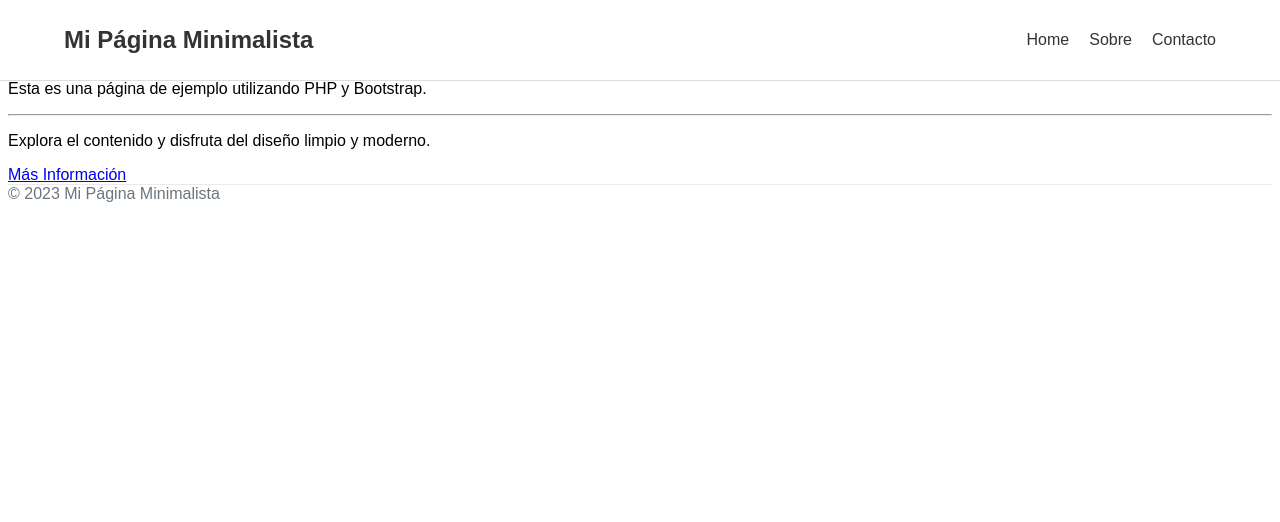
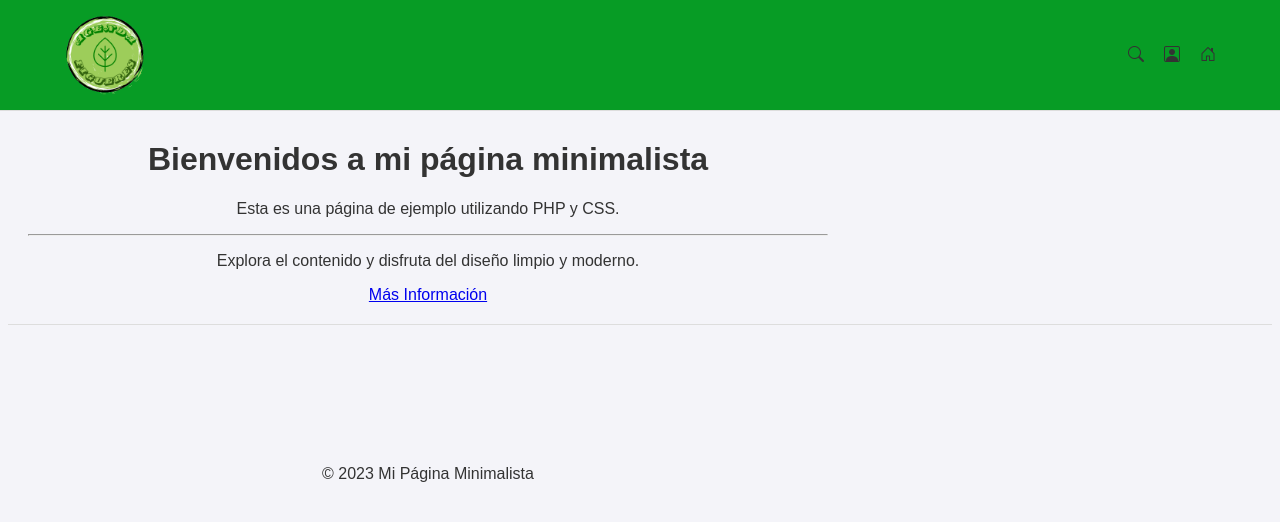
Before and after one commit to amoncabudo/agendafgres, a PHP site: page /public/inicio.php in a window 1280 px wide. Shown: the top 522 px of the page. Run offline with PHP 8.4, Linux system fonts and the light colour scheme.

Commit message:
Modificacions inicials inicio.php

```diff
--- a/public/css/style.css
+++ b/public/css/style.css
@@ -1,11 +1,14 @@
+/* Estilos generales */
 body {
     font-family: Arial, sans-serif;
-    background-color: rgb(255, 255, 255);
+    background-color: #f4f4f9;
+    color: #333;
 }
 
+/* Navbar */
 .navbar {
     width: 100%;
-    background-color: #fff;
+    background-color: #079c25;
     border-bottom: 1px solid #ddd;
     padding: 15px 0;
     position: fixed;
@@ -18,15 +21,23 @@ body {
     max-width: 1200px;
     margin: 0 auto;
     display: flex;
+    align-items: center;
     justify-content: space-between;
-    align-items: center;
 }
 
 .navbar-brand {
+    display: flex;
+    align-items: center;
     font-size: 1.5em;
     font-weight: bold;
     color: #333;
     text-decoration: none;
+}
+
+.navbar-logo {
+    width: 80px;
+    height: 80px;
+    margin-right: 10px;
 }
 
 .navbar-links {
@@ -46,16 +57,19 @@ body {
     color: #007bff;
 }
 
-
-h1.display-4 {
-    font-weight: 300;
-    color: #333;
+/* Contenido */
+.container {
+    margin-top: 100px;
+    max-width: 800px;
+    padding: 20px;
+    text-align: center;
 }
 
+/* Footer */
 .footer {
-    border-top: 1px solid #eaeaea;
+    width: 100%;
+    background-color: #f4f4f9;
+    padding: 20px 0;
+    border-top: 1px solid #ddd;
+    text-align: center;
 }
-
-.text-muted {
-    color: #6c757d !important;
-}
--- a/public/inicio.php
+++ b/public/inicio.php
@@ -5,25 +5,30 @@
     <meta name="viewport" content="width=device-width, initial-scale=1.0">
     <title>Página Minimalista</title>
     <link rel="stylesheet" href="/public/css/style.css">
+    <link rel="stylesheet" href="https://cdnjs.cloudflare.com/ajax/libs/bootstrap-icons/1.10.0/font/bootstrap-icons.min.css">
 </head>
 <body>
-<nav class="navbar">
+    <!-- Navbar minimalista con logo -->
+    <nav class="navbar">
         <div class="navbar-container">
-            <a href="#" class="navbar-brand">Mi Página Minimalista</a>
+            <a href="#" class="navbar-brand">
+                <img src="/public/img/2.png" class="navbar-logo"> <!-- Imagen del logo -->
+            </a>
             <ul class="navbar-links">
-                <li><a href="#inicio">Home</a></li>
-                <li><a href="#sobre">Sobre</a></li>
-                <li><a href="#contacto">Contacto</a></li>
+                <li><a href="#inicio"><i class="bi bi-search"></i>
+                </a></li>
+                <li><a href="#sobre"><i class="bi bi-person-square"></i></a></li>
+                <li><a href="#contacto"><i class="bi bi-house-door"></i>
+                </a></li>
             </ul>
         </div>
     </nav>
-
 
     <!-- Contenido principal -->
     <div class="container my-5">
         <div class="text-center">
             <h1 class="display-4">Bienvenidos a mi página minimalista</h1>
-            <p class="lead">Esta es una página de ejemplo utilizando PHP y Bootstrap.</p>
+            <p class="lead">Esta es una página de ejemplo utilizando PHP y CSS.</p>
             <hr class="my-4">
             <p>Explora el contenido y disfruta del diseño limpio y moderno.</p>
             <a class="btn btn-primary btn-lg" href="#" role="button">Más Información</a>
@@ -36,7 +41,5 @@
             <span class="text-muted">© 2023 Mi Página Minimalista</span>
         </div>
     </footer>
-
-    <!-- Bootstrap JS -->
 </body>
 </html>
```
Also changed, not shown: public/index.php (deleted, +0 -23 lines), public/img/1.png (added), public/img/2.png (added).
